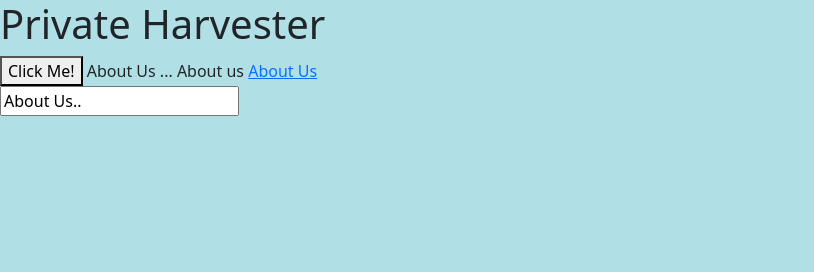
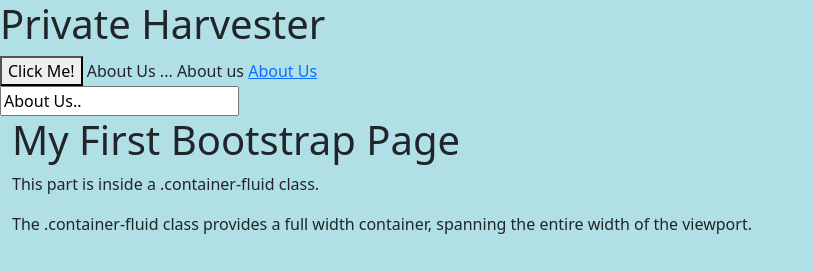
Before and after one commit to mikebrown95/mikebrown95, a plain HTML site: page index.html in a window 1280 px wide. Shown: the whole page, without its empty margins (0-814 px from the left). Drawn offline with nearby package versions, Linux system fonts and the light colour scheme.

Commit message:
Update index.html

```diff
--- a/index.html
+++ b/index.html
@@ -17,5 +17,10 @@
 <form action="https://privateharvester.com/about/index.html">
     <input type="submit here" value="About Us.." />
 </form>
+<div class="container-fluid">
+  <h1>My First Bootstrap Page</h1>
+  <p>This part is inside a .container-fluid class.</p>
+  <p>The .container-fluid class provides a full width container, spanning the entire width of the viewport.</p>
+</div>
 
 </html>
```
